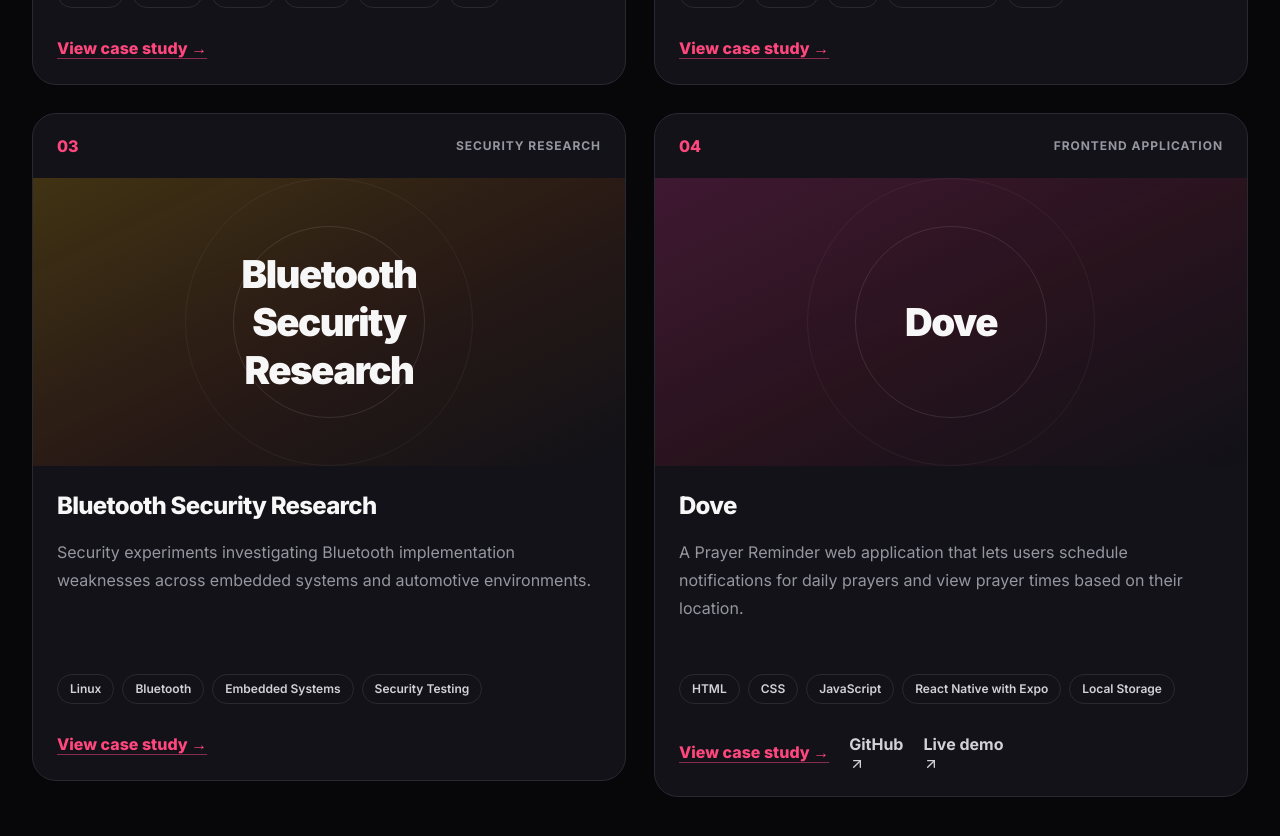
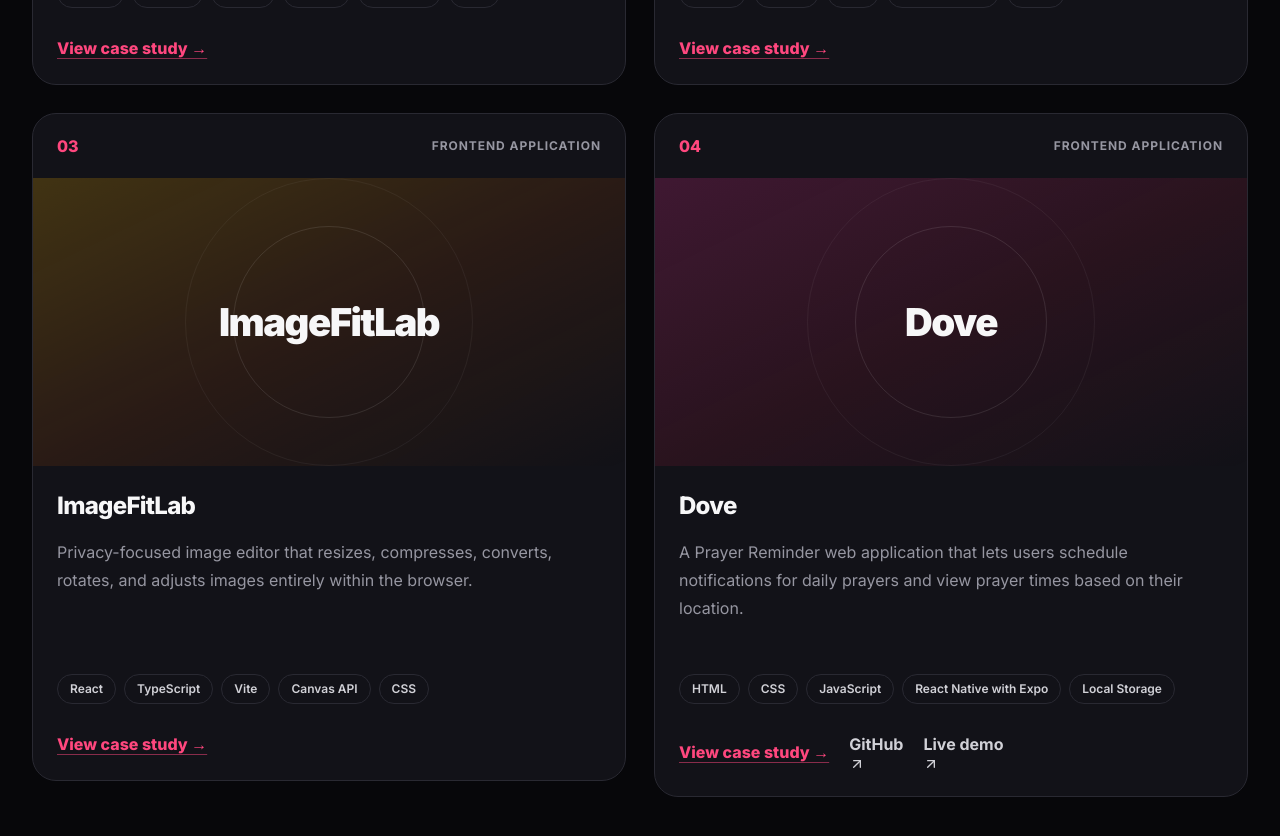
Before and after one commit to hojune02/hojune-portfolio, a React (Vite) app: page / in a window 1280 px wide. Shown: the part 3900-4736 px from the top of the page. Built offline with nearby package versions, Linux system fonts and the light colour scheme.

Commit message:
Added ImageFitLab onto projects

```diff
--- a/src/components/ProjectCard.tsx
+++ b/src/components/ProjectCard.tsx
@@ -114,6 +114,18 @@ export default function ProjectCard({
               <ArrowUpRightIcon className="size-4" />
             </a>
           )}
+
+          {project.deployed && (
+            <a
+              className="font-bold text-copy no-underline transition hover:text-accent"
+              href={project.deployed}
+              target="_blank"
+              rel="noreferrer"
+            >
+              Deployed Product
+              <ArrowUpRightIcon className="size-4" />
+            </a>
+          )}
         </div>
       </div>
     </article>
--- a/src/data/projects.ts
+++ b/src/data/projects.ts
@@ -14,6 +14,7 @@ export type Project = {
   image?: string;
   github?: string;
   demo?: string;
+  deployed?: string;
 };
 
 export const projects: Project[] = [
@@ -64,23 +65,24 @@ export const projects: Project[] = [
   },
   {
     id: 3,
-    title: "Bluetooth Security Research",
-    category: "Security Research",
+    title: "ImageFitLab",
+    category: "Frontend Application",
     summary:
-      "Security experiments investigating Bluetooth implementation weaknesses across embedded systems and automotive environments.",
+      "Privacy-focused image editor that resizes, compresses, converts, rotates, and adjusts images entirely within the browser.",
     technologies: [
-      "Linux",
-      "Bluetooth",
-      "Embedded Systems",
-      "Security Testing",
+      "React",
+      "TypeScript",
+      "Vite",
+      "Canvas API",
+      "CSS",
     ],
     details: {
       problem:
-        "Bluetooth implementations vary across manufacturers, chipsets, protocol versions, and embedded environments, creating a broad and difficult-to-evaluate attack surface.",
+        "Many online image-editing tools require users to upload their files to a remote server, creating privacy concerns and unnecessary delays for simple tasks such as resizing, compression, and format conversion.",
       solution:
-        "I participated in structured security testing of Bluetooth implementations using known attack techniques and controlled test environments, with particular attention to embedded and automotive systems.",
+        "I built a responsive browser-based image editor that processes images locally using the Canvas API. Users can resize images, preserve aspect ratios, adjust brightness and contrast, rotate or flip images, convert between WebP, JPEG, and PNG, preview the result, and download the optimized file.",
       challenge:
-        "Reliable experiments required distinguishing genuine implementation weaknesses from pairing failures, hardware limitations, tool instability, and differences between Bluetooth protocol versions.",
+        "The main challenge was coordinating image dimensions, aspect-ratio locking, transformations, compression settings, and asynchronous Canvas rendering while keeping previews responsive and correctly managing temporary browser object URLs.",
     },
   },
   {
```
